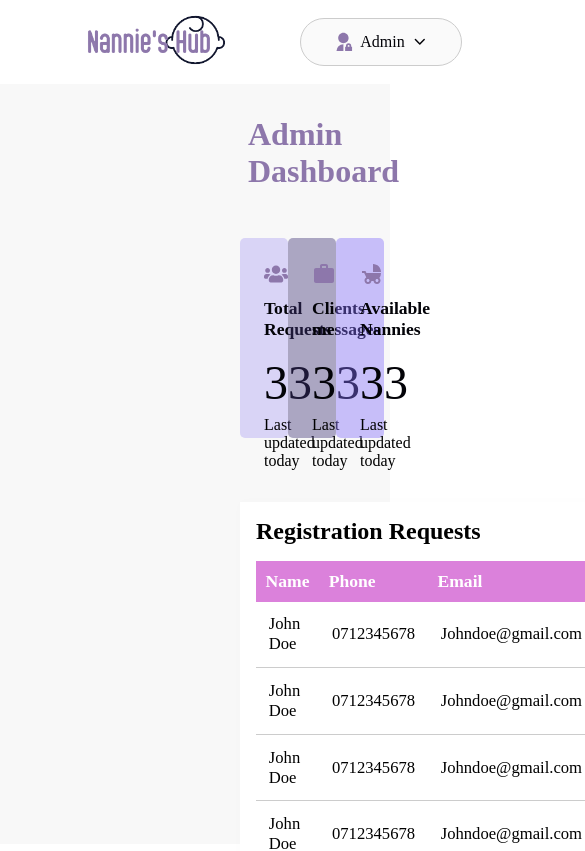
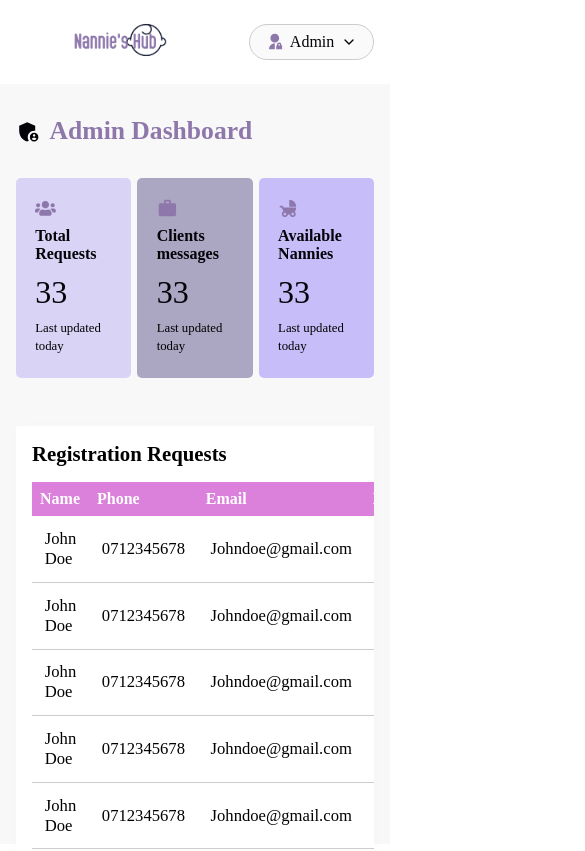
Before and after one commit to gbrowns/nannysHUB, a React (Create React App) app in the folder client/: page /dashboard in a window 390 px wide. Shown: the top 851 px of the page, 585 px wide, since content can reach past the window. Built offline with nearby package versions, Linux system fonts and the light colour scheme.

Commit message:
add responsive styles for admin dashboard

```diff
--- a/client/src/components/AdminDashboard.js
+++ b/client/src/components/AdminDashboard.js
@@ -23,24 +23,24 @@ function AdminDashboard() {
 
         </nav>
         <main>
-            <div class="title">
+            <div className="title">
                 <MdAdminPanelSettings className='icon'/>
                 <h1>Admin Dashboard</h1>
             </div>
-            <div class="cards">
-                <div class="card">
+            <div className="cards">
+                <div className="card">
                     <FaUsers className='icon'/>
                     <h2>Total Requests</h2>
                     <p>33</p>
                     <span>Last updated today</span>
                 </div>
-                <div class="card">
+                <div className="card">
                     <MdWork className='icon' />
                     <h2>Clients messages</h2>
                     <p>33</p>
                     <span>Last updated today</span>
                 </div>
-                <div class="card">
+                <div className="card">
                     <MdChildFriendly className='icon' />
                     <h2>Available Nannies</h2>
                     <p>33</p>
--- a/client/src/scss/App.scss
+++ b/client/src/scss/App.scss
@@ -69,7 +69,6 @@
         align-items: center;
         .logo{
             img{
-                width: 300px;
                 object-fit: cover;
 
             }
@@ -82,21 +81,16 @@
                 justify-content: flex-end;
                 border: 1px solid #ccc;
                 background-color: rgba(236, 236, 236, 0.295);
-                padding: .8rem 2rem;
                 border-radius: 2rem;
                 cursor: pointer;
                 .admin-icon{
-                    font-size: 1.3rem;
                     color: $themeColor;
                 }
                 span{
                     font-family: $bodyText3;
                     color: $primaryColor;
-                    font-size: 1rem;
-                    margin: 0 .4rem;
                 }
                 .icon{
-                    font-size: 1.1rem;
                     color: $primaryColor;
                 }
             }
@@ -107,21 +101,16 @@
         display: flex;
         flex-direction: column;
         justify-content: flex-start;
-        padding: 0  15rem;
         .title{
             display: flex;
             flex-direction: row;
             align-items: center;
-            padding: 2rem 0;
             .icon{
-                font-size: 2rem;
                 color: $primaryColor;
             }
             h1{
                 font-family: $headingText2;
                 color: $themeColor;
-                font-size: 2rem;
-                padding: 0 .5rem
             }
         }
         .cards{
@@ -131,10 +120,8 @@
             padding: 1rem 0;
             justify-content: space-between;
             .card{
-                width: calc(100% / 3.5 + 2rem);
                 height: 200px;
                 cursor: pointer;
-                padding: 1.5rem;
                 border-radius: 5px;
                 transition: all .3s ease-in-out;
                 &:nth-child(1){
@@ -151,29 +138,22 @@
                     transition: all .4s ease-in-out;
                 }
                 .icon{
-                    font-size: 1.5rem;
                     color: $themeColor;
                 }
                 h2{
                     font-family: $bodyText2;
                     color: $primaryColor;
-                    font-size: 1.1rem;
-                    padding: .5rem 0;
                 }
                 p{
                     color: $primaryColor;
-                    font-size: 3rem;
                     padding: .4rem 0;
                 }
+
             }
 
         }
         section{
             position: relative;
-            display: grid;
-            grid-template-columns: 1fr 600px;
-            gap: 2rem;
-            margin: 3rem 0;
             .left{
                 padding: 1rem;
                 background-color: #fff;
@@ -192,9 +172,7 @@
                             th{
                                 font-family: $bodyText4;
                                 color: #fff;
-                                font-size: 1.1rem;
                                 text-align: left;
-                                padding: .6rem;
                             }
 
                         }
--- a/client/src/scss/layout/_mobile.scss
+++ b/client/src/scss/layout/_mobile.scss
@@ -27,4 +27,86 @@
             }
         }
     }
+    .admin-dashboard{
+        nav{
+            .logo{
+                img{
+                    width: 200px
                 }
+            }
+            .nav-links{
+                .profile{
+                    padding: .5rem 1rem;
+                    .admin-icon{
+                        font-size: 1.1rem;
+                    }
+                    span{
+                        font-size: 1rem;
+                        margin: 0 .4rem;
+                    }
+                    .icon{
+                        font-size: 1rem;
+                    }
+                }
+            }
+        }
+        main{
+            padding: 1rem;
+            .title{
+                padding: 1rem 0;
+                .icon{
+                    font-size: 1.6rem;
+                }
+                h1{
+                    font-size: 1.6rem;
+                    padding: 0 .5rem
+                }
+            }
+            .cards{
+                padding: 1rem 0;
+                .card{
+                    width: calc(100% / 3.5 + .8rem);
+                    padding: 1.2rem;
+                    .icon{
+                        font-size: 1.3rem;
+                    }
+                    h2{
+                        font-size: 1rem;
+                        padding: .3rem 0;
+                    }
+                    p{
+                        font-size: 2rem;
+                        padding: .4rem 0;
+                    }
+                    span{
+                        font-size: .8rem;
+                    }
+                }
+            }
+        }
+        section{
+            display: flex;
+            flex-direction: column;
+            margin: 2rem 0;
+            .left{
+                overflow-x: scroll;
+                h2{
+                    font-size: 1.3rem;
+                }
+                table{
+                    thead{
+                        tr{
+                            th{
+                                font-size: 1rem;
+                                padding: .5rem;
+                            }
+                        }
+                    }
+                }
+            }
+            .right{
+                overflow-x: scroll;
+            }
+        }
+    }
+}
--- a/client/src/scss/layout/laptop.scss
+++ b/client/src/scss/layout/laptop.scss
@@ -27,4 +27,84 @@
             }
         }
     }
+    .admin-dashboard{
+        nav{
+            .logo{
+                img{
+                    width: 300px
+                }
+            }
+            .nav-links{
+                .profile{
+                    padding: .8rem 2rem;
+                    .admin-icon{
+                        font-size: 1.3rem;
+                    }
+                    span{
+                        font-size: 1rem;
+                        margin: 0 .4rem;
+                    }
+                    .icon{
+                        font-size: 1.1rem;
+                    }
+                }
+            }
+        }
+        main{
+            padding: 1rem;
+            padding: 0  15rem;
+            .title{
+                padding: 2rem 0;
+                .icon{
+                    font-size: 2rem;
+                }
+                h1{
+                    font-size: 2rem;
+                    padding: 0 .5rem
+                }
+            }
+            .cards{
+                padding: 1rem 0;
+                .card{
+                    width: calc(100% / 3.5 + 2rem);
+                    padding: 1.5rem;
+                    .icon{
+                        font-size: 1.5rem;
+                    }
+                    h2{
+                        font-size: 1.1rem;
+                        padding: .5rem 0;
+                    }
+                    p{
+                        font-size: 3rem;
+                        padding: .4rem 0;
+                    }
+                    span{
+                        font-size: 1rem;
+                    }
+                }
+            }
+        }
+        section{
+            display: grid;
+            grid-template-columns: 1fr 600px;
+            gap: 2rem;
+            margin: 3rem 0;
+            .left{
+                h2{
+                    font-size: 1.6rem;
+                }
+                table{
+                    thead{
+                        tr{
+                            th{
+                                font-size: 1.1rem;
+                                padding: .6rem;
+                            }
+                        }
+                    }
+                }
+            }
+        }
+    }
 }
```
Lines whose indentation alone changed are shown as unchanged.
